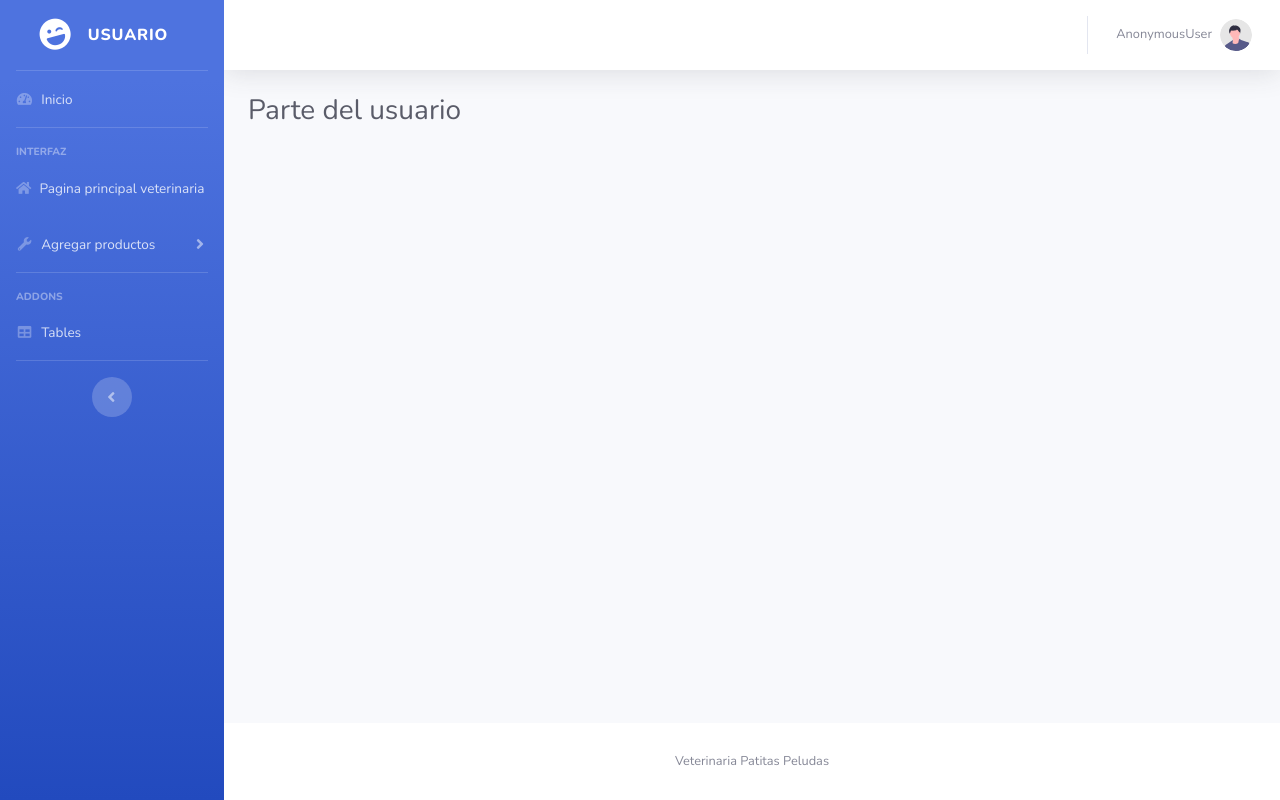
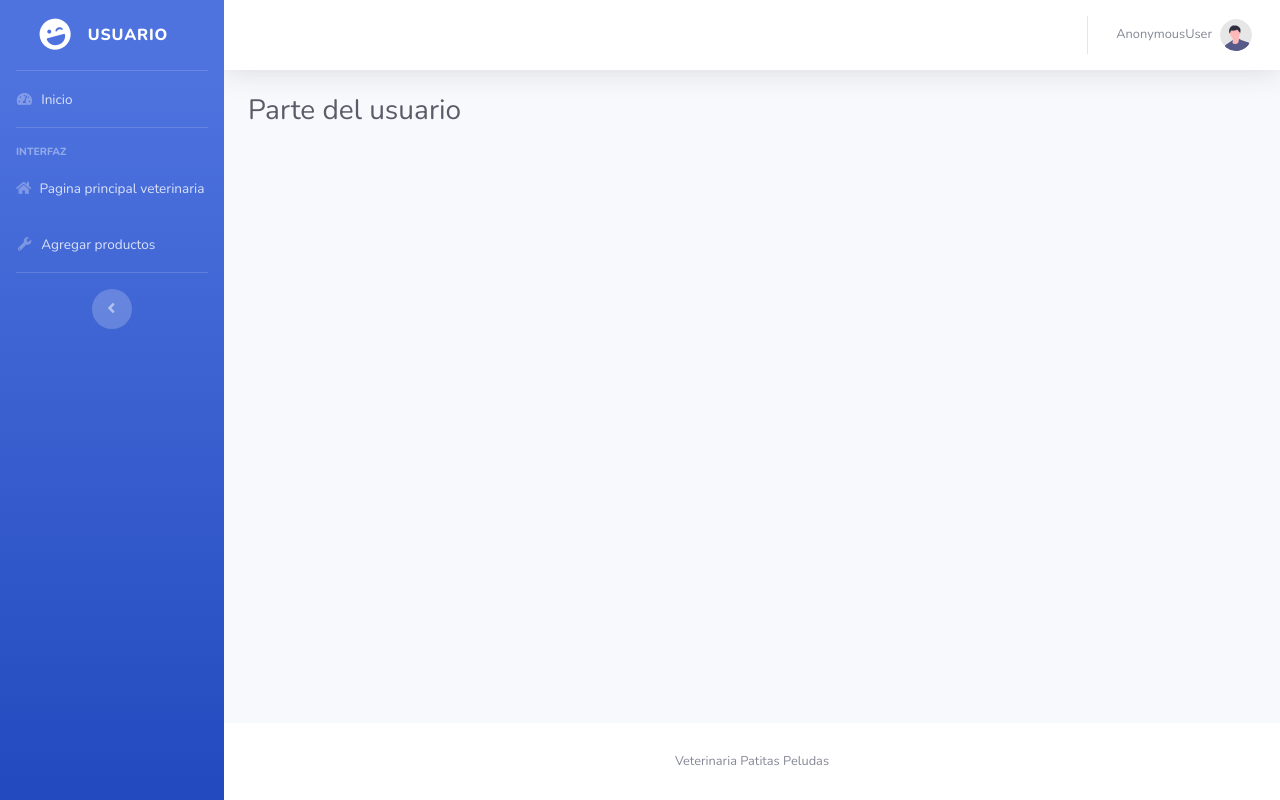
Before and after one commit to IssidoraFernandez/inventarioVeterinariaIssidoraLopez, a Django app: template templates/homeUser.html in a window 1280 px wide. Run offline with Django 4.2, Linux system fonts and the light colour scheme; the template is opened without the code that fills it, so the values that code supplies are empty; some libraries are stand-ins or nearby versions.

```diff
--- a/gestorUser/forms.py
+++ b/gestorUser/forms.py
@@ -9,6 +9,8 @@ class SignUpForm(UserCreationForm):
     last_name = forms.CharField(max_length=41, required=True)
     email = forms.EmailField(max_length=254, required=True)
 
+
+
     class Meta:
         model = User
         fields = ('username', 'first_name', 'last_name',
--- a/templates/menus/sideBarUser.html
+++ b/templates/menus/sideBarUser.html
@@ -27,6 +27,7 @@
     </div>
 
     <!-- Nav Item - Pages Collapse Menu -->
+
     <li class="nav-item">
         <a class="nav-link" href= "{% url "index" %}"
             >
@@ -38,27 +39,14 @@
 
     <!-- Nav Item - Utilities Collapse Menu -->
     <li class="nav-item">
-        <a class="nav-link collapsed" href="#" data-toggle="collapse" data-target="#collapseUtilities"
+        <a class="nav-link" href="#" data-target="#collapseUtilities"
             aria-expanded="true" aria-controls="collapseUtilities">
             <i class="fas fa-fw fa-wrench"></i>
             <span>Agregar productos </span>
         </a>
     </li>
 
-    <!-- Divider -->
-    <hr class="sidebar-divider">
 
-    <!-- Heading -->
-    <div class="sidebar-heading">
-        Addons
-    </div>
-
-    <!-- Nav Item - Tables -->
-    <li class="nav-item">
-        <a class="nav-link" href="tables.html">
-            <i class="fas fa-fw fa-table"></i>
-            <span>Tables</span></a>
-    </li>
 
     <!-- Divider -->
     <hr class="sidebar-divider d-none d-md-block">
--- a/templates/signUp.html
+++ b/templates/signUp.html
@@ -15,7 +15,7 @@
     <form method="POST">
         {% csrf_token %}
         {{ form.as_p }}
-        <input type="submit" value="Registrar" class="btn btn-info my-2">
+        <input type="submit" value="Registro" class="btn btn-info my-2">
     </form>
 
 
```
Also changed, not shown: templates/menus/sideBarAdmin.html (+0 -14 lines).
